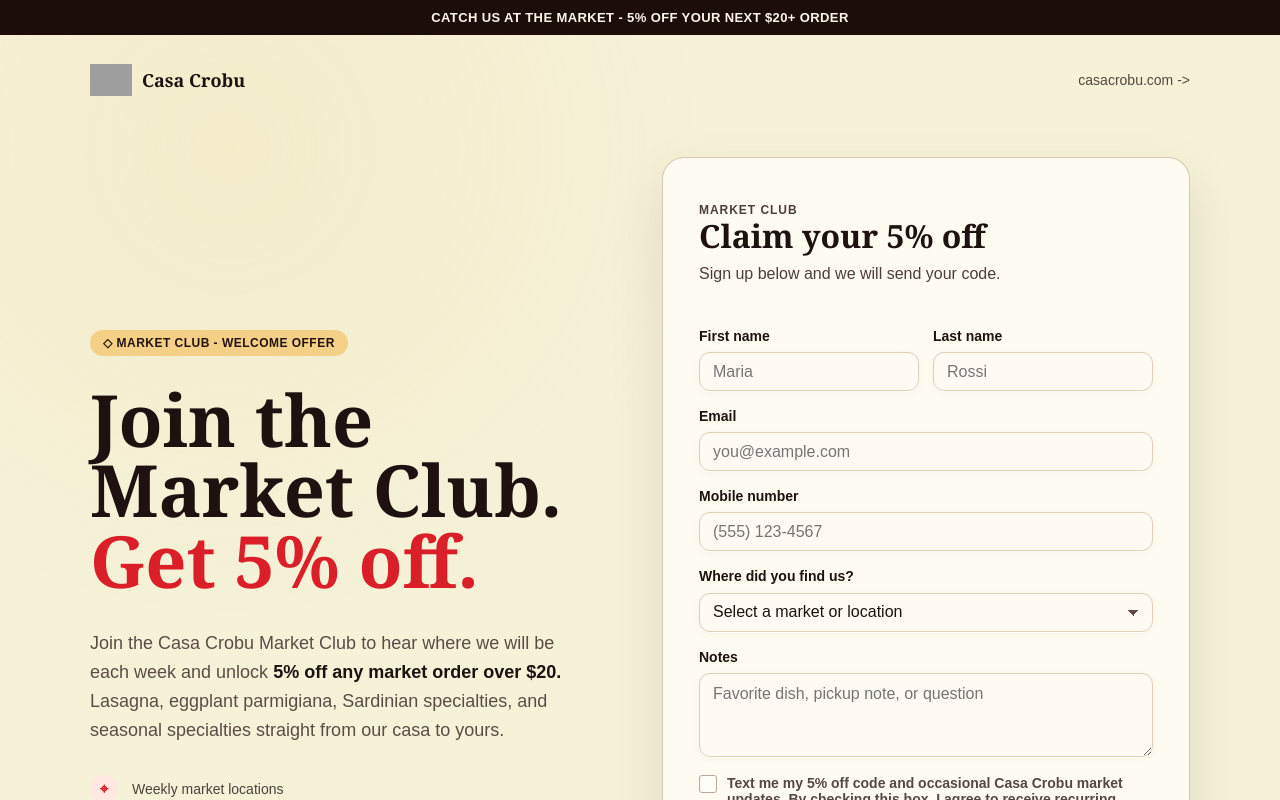
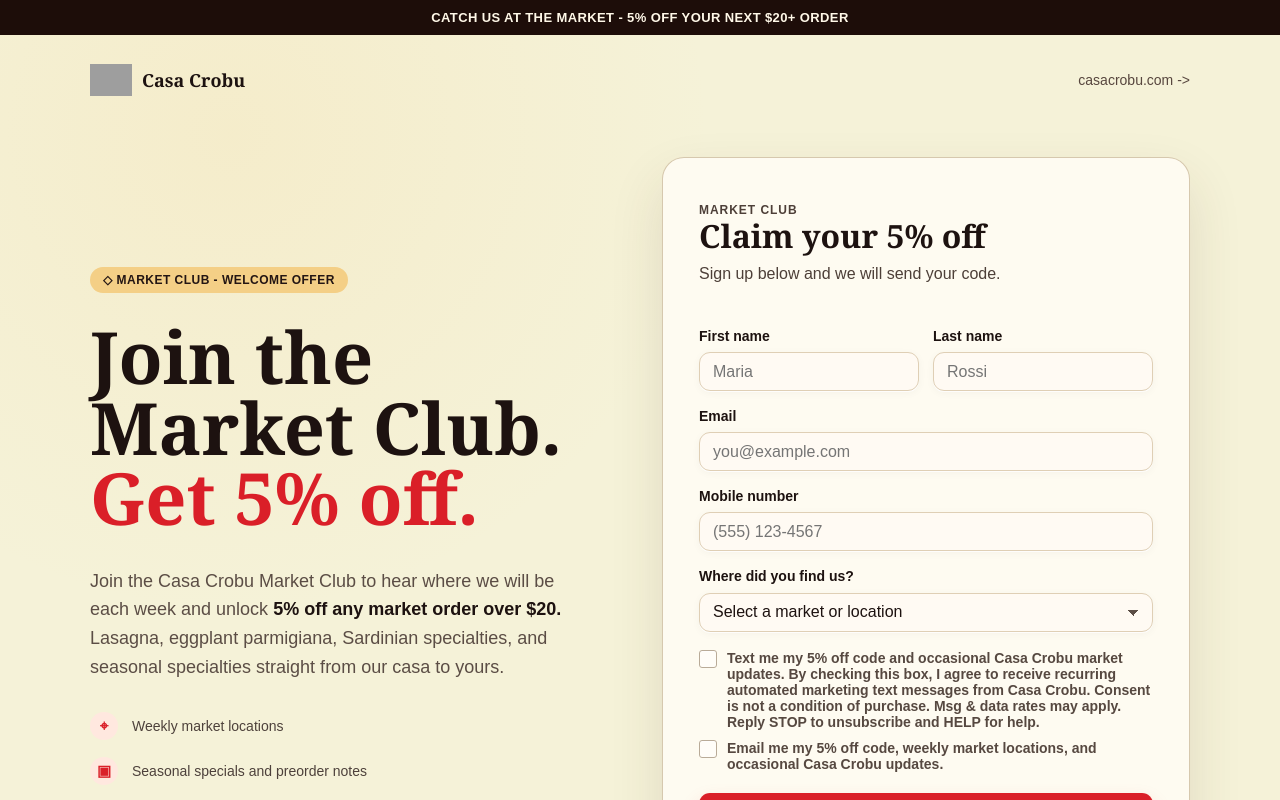
Before and after one commit to choudlet/shopify-audit-system, a Next.js app in the folder lead-coupon-signup/: page / in a window 1280 px wide. Shown: the top 800 px of the page. Built offline with nearby package versions, Linux system fonts and the light colour scheme; grey boxes are pictures that could not be loaded.

Commit message:
fix: fixing signup page

```diff
--- a/lead-coupon-signup/app/page.tsx
+++ b/lead-coupon-signup/app/page.tsx
@@ -13,7 +13,6 @@
   email: "",
   phone: "",
   market: "",
-  message: "",
   smsOptIn: false,
   emailOptIn: false,
 };
@@ -244,17 +243,6 @@
                 </label>
               ) : null}
 
-              <label>
-                <span>Notes</span>
-                <textarea
-                  name="message"
-                  value={form.message}
-                  onChange={(event) => updateField("message", event.target.value)}
-                  placeholder="Favorite dish, pickup note, or question"
-                  rows={3}
-                />
-              </label>
-
               <div className={styles.checks}>
                 <label>
                   <input
```
Also changed, not shown: 1 other file (tests, documents, lock files or other folders).
